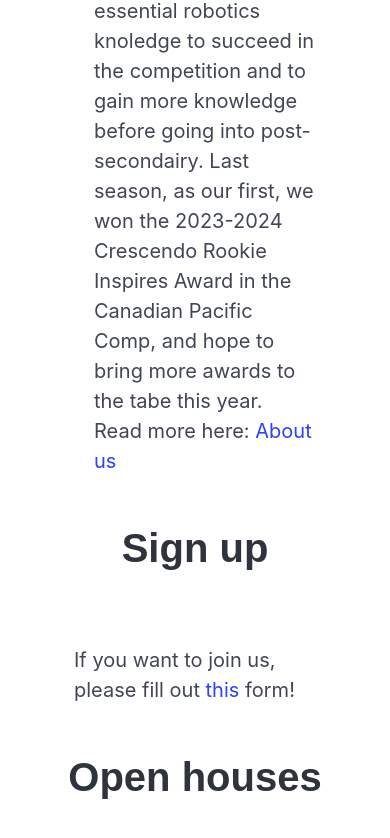
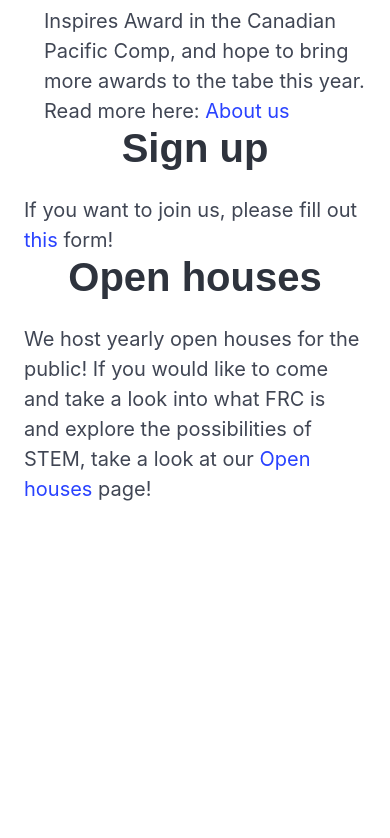
Before and after one commit to TheHiveFIRST/TheHiveWebsite, a React (Create React App) app in the folder frontend/: page / in a window 390 px wide. Shown: the part 1881-2719 px from the top of the page. After the commit the page ends 2433 px from the top, so only its background shows below. Built offline with nearby package versions, Linux system fonts and the light colour scheme; a web font is replaced by a local one.

Commit message:
Removed Padding on home page for mobile. Better readability

```diff
--- a/frontend/src/components/Home.css
+++ b/frontend/src/components/Home.css
@@ -12,7 +12,7 @@
   text-align: center;
 }
 
-.who-section {
+.home-who-section {
   display: flex; /* Use flexbox to position items side by side */
   align-items: center; /* Center items vertically */
   justify-content: center; /* Center items horizontally */
@@ -20,7 +20,12 @@
   gap: 30px; /* Space between the image and text */
   flex-wrap: wrap; /* Allow wrapping to prevent shrinkage */
 }
-
+/* Hide images on screens smaller than 768px (mobile) */
+@media (max-width: 768px) {
+  .home-who-section {
+    padding: 0px;
+  }
+}
 .robot-pic {
   margin: 0; /* Reset margin */
   width: 400px; /* Fixed width */
@@ -78,7 +83,7 @@
 }
 
 /* Add this for the text container */
-.who-section > div {
+.home-who-section > div {
   flex: 1; /* Allow the text container to grow */
   text-align: left; /* Align text to the left */
   align-self: normal;
@@ -93,6 +98,12 @@
   gap: 30px; /* Space between the image and text */
   flex-wrap: wrap; /* Allow wrapping to prevent shrinkage */
 }
+/* Hide images on screens smaller than 768px (mobile) */
+@media (max-width: 768px) {
+  .signup {
+    padding: 0px;
+  }
+}
 .openhouse {
   display: flex; /* Use flexbox to position items side by side */
   align-items: center; /* Center items vertically */
@@ -100,6 +111,12 @@
   padding: 50px;
   gap: 30px; /* Space between the image and text */
   flex-wrap: wrap; /* Allow wrapping to prevent shrinkage */
+}
+/* Hide images on screens smaller than 768px (mobile) */
+@media (max-width: 768px) {
+  .openhouse {
+    padding: 0px;
+  }
 }
 .member-card {
   display: flex; /* Use flexbox to align image and text */
--- a/frontend/src/components/Home.js
+++ b/frontend/src/components/Home.js
@@ -53,7 +53,7 @@ function Home() {
         </h1>
       </section>
       <h1 className={localStorage.getItem('theme') === 'dark' ? 'title mt-5' : 'title mt-5 has-text-grey-darker'}>Who we are</h1>
-      <section id='whoweare' className='who-section'>
+      <section id='whoweare' className='home-who-section'>
         <figure className='robot-pic'>
           <img
             src={images[currentImageIndex]} // Use the current image index
```
